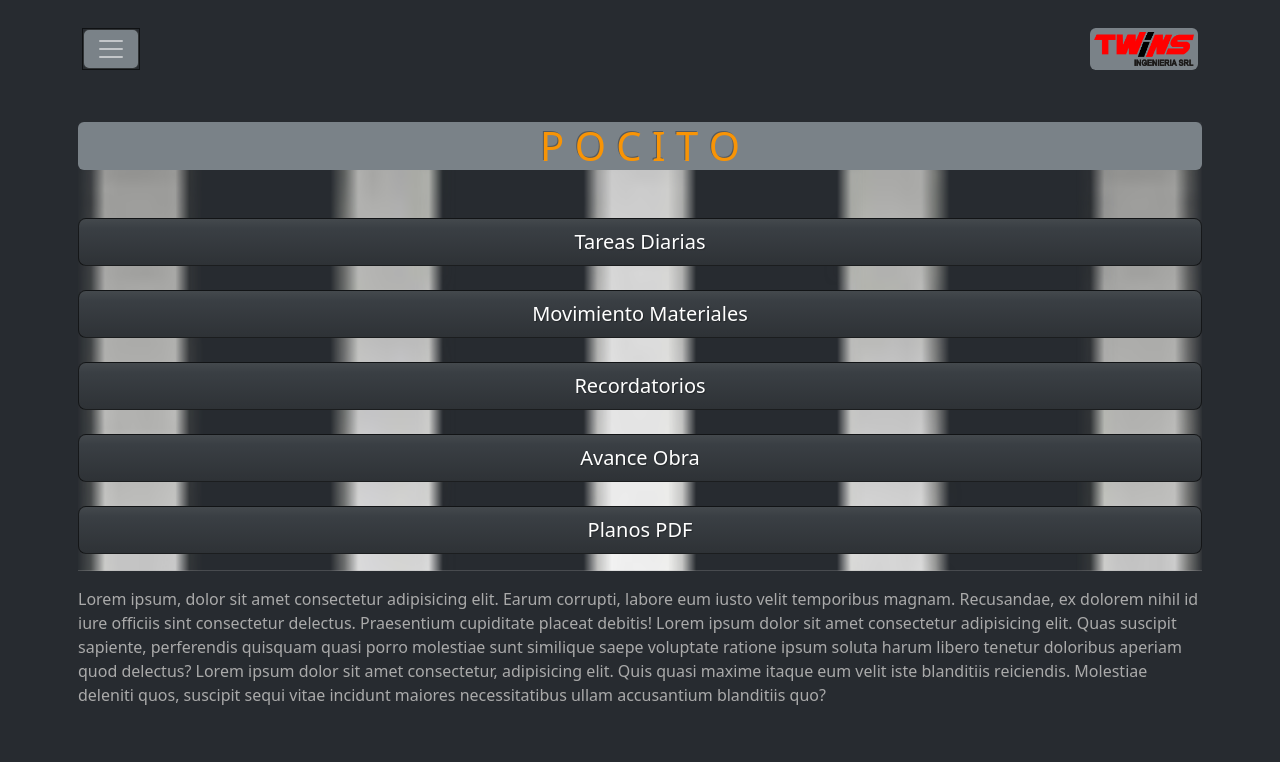
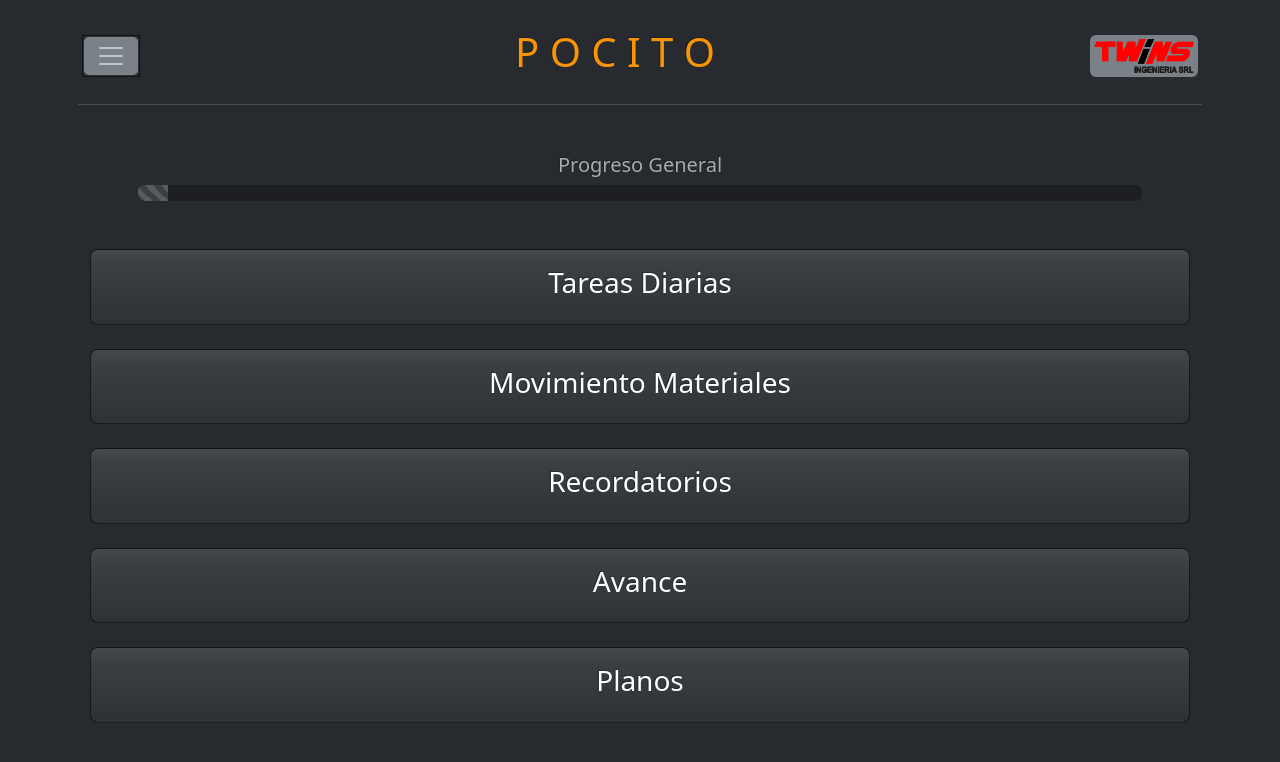
Before and after one commit to Marcosotola/obras_twins, a React (Create React App) app: page / in a window 1280 px wide. Shown: the top 762 px of the page. Built offline with nearby package versions, Linux system fonts and the light colour scheme.

Commit message:
finalizado Home

```diff
--- a/src/components/Menu.jsx
+++ b/src/components/Menu.jsx
@@ -30,6 +30,12 @@ function Menu() {
           <li className="nav-item">
             <a className="nav-link text-light" href="/Materiales"><h4>Materiales</h4></a>
           </li>
+          <li className="nav-item">
+            <a className="nav-link text-light" href="/Recordatorios"><h4>Recordatorios</h4></a>
+          </li>
+          <li className="nav-item">
+            <a className="nav-link text-light" href="/Planos"><h4>Planos</h4></a>
+          </li>
         </ul>
       </div>
     </nav>
--- a/src/pages/Home.jsx
+++ b/src/pages/Home.jsx
@@ -1,49 +1,69 @@
 import React from "react";
-import bgLogo from "./bgLogo.png";
 
 const Home = () => {
   return (
     <>
+      {/*
       <div
         className="bg-image text-center"
         style={{
           backgroundImage: `url(${bgLogo})`,
           backgroundAttachment: "fixed",
-          backgroundSize: "90%",
+          backgroundSize: "80%",
           backgroundPosition: "center",
           backgroundRepeat: "no-repeat",
         }}
       >
-        <h1 className="text-center bg-secondary text-warning rounded mt-5 mb-5">P O C I T O</h1>
-        <div class="d-grid gap-4">
-          <button class="btn btn-lg btn-primary" type="button">
+      </div>
+*/}
+      <div className="container">
+        <div className="m-5">
+          <h5 className="text-center">Progreso General</h5>
+          <div class="progress">
+            <div
+              class="progress-bar progress-bar-striped progress-bar-animated"
+              role="progressbar"
+              aria-valuenow="75"
+              aria-valuemin="0"
+              aria-valuemax="100"
+              style={{ width: "3%" }}
+            ></div>
+          </div>
+        </div>
+        <div class="d-grid gap-4 mb-5">
+          <button class="btn btn-lg btn-primary p-3" type="button">
             <a className="text-decoration-none" href="/Tareas">
-              Tareas Diarias
+              <h3>Tareas Diarias</h3>
             </a>
           </button>
-          <button class="btn btn-lg btn-primary" type="button">
+          <button class="btn btn-lg btn-primary p-3" type="button">
             <a className="text-decoration-none" href="/Materiales">
-              Movimiento Materiales
+            <h3>Movimiento Materiales</h3>
             </a>
           </button>
-          <button class="btn btn-lg btn-primary" type="button">
+          <button class="btn btn-lg btn-primary p-3" type="button">
             <a className="text-decoration-none" href="/Recordatorios">
-              Recordatorios
+            <h3>Recordatorios</h3>
             </a>
           </button>
-          <button class="btn btn-lg btn-primary" type="button">
-            Avance Obra
+          <button class="btn btn-lg btn-primary p-3" type="button">
+          <a className="text-decoration-none" href="/Avance">
+            <h3>Avance</h3>
+            </a>
           </button>
-          <button class="btn btn-lg btn-primary" type="button">
-            Planos PDF
+          <button class="btn btn-lg btn-primary p-3" type="button">
+          <a className="text-decoration-none" href="/Planos">
+            <h3>Planos</h3>
+            </a>
           </button>
         </div>
+        <div className="d-flex justify-content-center">
+        </div>
         <hr />
-
+        <div className="text-center">
+        <iframe style={{borderRadius: "10px"}} title="versiculo" width="90%" scrolling="no" height="200vh" frameborder="0" src="https://www.bibliatodo.com/es/online/versiculo-del-dia-texto"></iframe>
+        </div>
       </div>
-      Lorem ipsum, dolor sit amet consectetur adipisicing elit. Earum corrupti, labore eum iusto velit temporibus magnam. Recusandae, ex dolorem nihil id iure officiis sint consectetur delectus. Praesentium cupiditate placeat debitis!
-        Lorem ipsum dolor sit amet consectetur adipisicing elit. Quas suscipit sapiente, perferendis quisquam quasi porro molestiae sunt similique saepe voluptate ratione ipsum soluta harum libero tenetur doloribus aperiam quod delectus?
-        Lorem ipsum dolor sit amet consectetur, adipisicing elit. Quis quasi maxime itaque eum velit iste blanditiis reiciendis. Molestiae deleniti quos, suscipit sequi vitae incidunt maiores necessitatibus ullam accusantium blanditiis quo?
     </>
   );
 };
--- a/src/sections/Header/Header.jsx
+++ b/src/sections/Header/Header.jsx
@@ -5,12 +5,14 @@ import Menu from '../../components/Menu';
 export const Header = () => {
   return (
     <>
-      <div className='d-flex justify-content-between align-items-center mt-3  p-1'>
+      <div className='d-flex justify-content-between align-items-center mt-3 mb-3 p-1'>
         <Menu />
+        <h1 className='text-warning'>P O C I T O</h1>
         <div className='bg-secondary p-1 rounded'>
           <img src={Logo} className="logo" alt="logo" width='100vh'/>
         </div>
       </div>
+      <hr />
     </>
   )
 }
```
Also changed, not shown: 8 other files (tests, documents, lock files or other folders).
